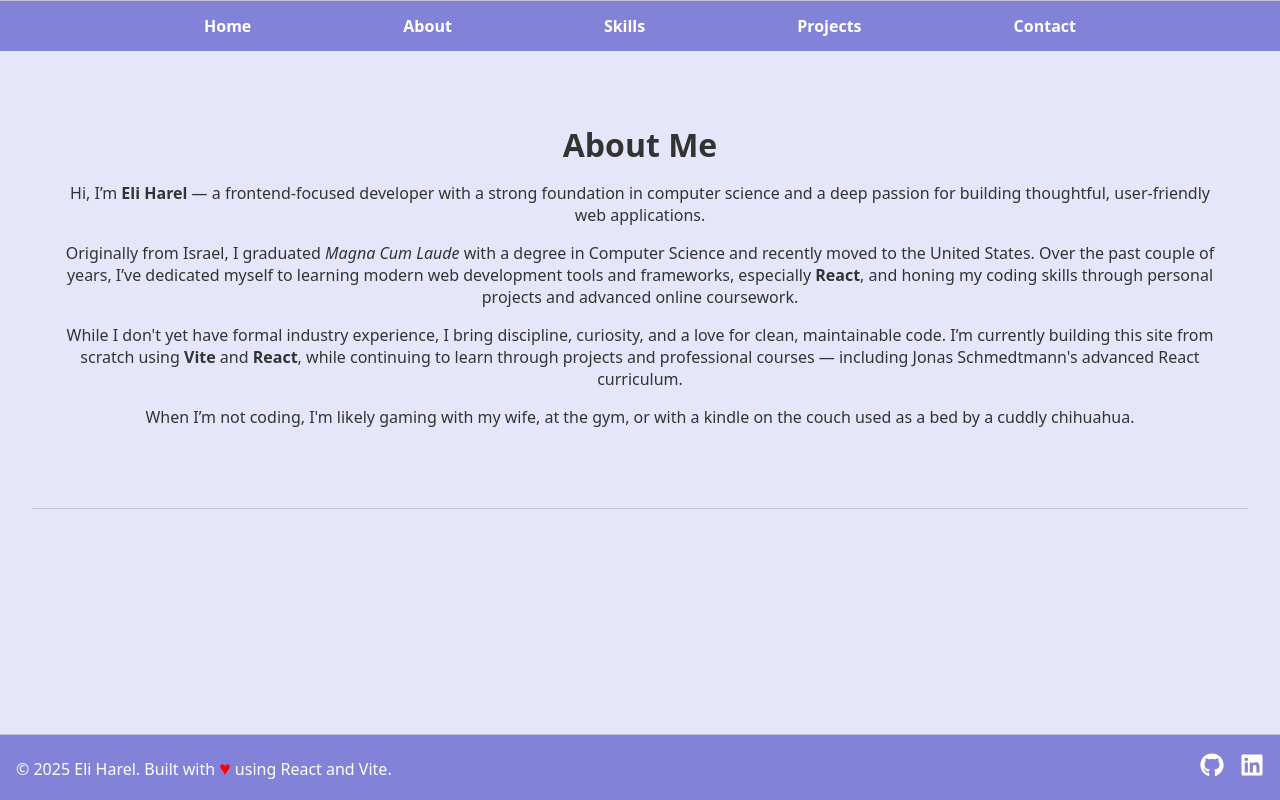
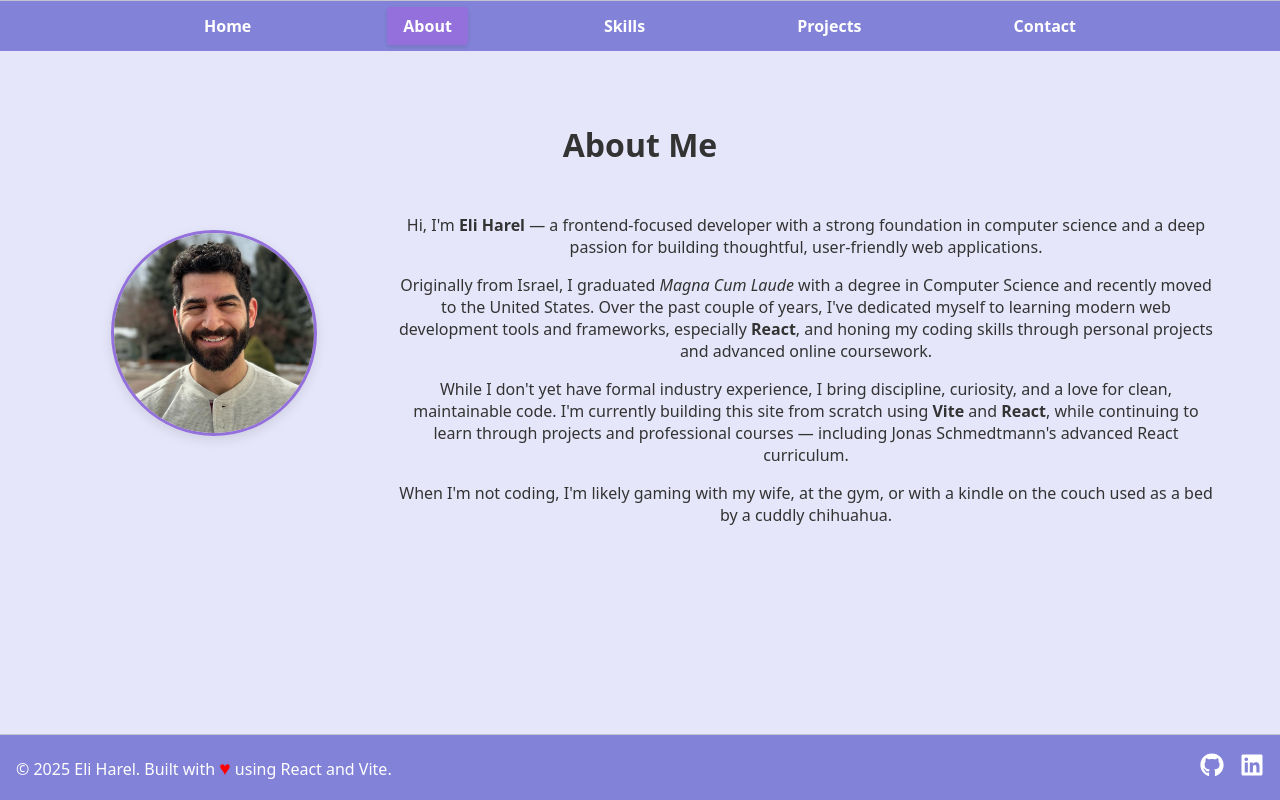
Before and after one commit to eharel/portfolio, a React (Vite) app: page /about in a window 1280 px wide. Built offline with nearby package versions, Linux system fonts and the light colour scheme.

Commit message:
Add image and NavBar styling improvements

```diff
--- a/src/App.tsx
+++ b/src/App.tsx
@@ -1,7 +1,7 @@
 import { BrowserRouter } from "react-router-dom";
 import { Routes, Route } from "react-router-dom";
 import Home from "./pages/Home/Home";
-import About from "./pages/About";
+import About from "./pages/About/About";
 import Projects from "./pages/Projects";
 import Contact from "./pages/Contact/Contact";
 import NotFound from "./pages/NotFound";
--- a/src/pages/About.tsx
+++ /dev/null
@@ -1,36 +0,0 @@
-export default function About() {
-  return (
-    <section className="section" id="about">
-      <h2 className="section-title">About Me</h2>
-
-      <p>
-        Hi, I’m <strong>Eli Harel</strong> — a frontend-focused developer with a
-        strong foundation in computer science and a deep passion for building
-        thoughtful, user-friendly web applications.
-      </p>
-
-      <p>
-        Originally from Israel, I graduated <em>Magna Cum Laude</em> with a
-        degree in Computer Science and recently moved to the United States. Over
-        the past couple of years, I’ve dedicated myself to learning modern web
-        development tools and frameworks, especially <strong>React</strong>, and
-        honing my coding skills through personal projects and advanced online
-        coursework.
-      </p>
-
-      <p>
-        While I don't yet have formal industry experience, I bring discipline,
-        curiosity, and a love for clean, maintainable code. I’m currently
-        building this site from scratch using <strong>Vite</strong> and{" "}
-        <strong>React</strong>, while continuing to learn through projects and
-        professional courses — including Jonas Schmedtmann's advanced React
-        curriculum.
-      </p>
-
-      <p>
-        When I’m not coding, I'm likely gaming with my wife, at the gym, or with
-        a kindle on the couch used as a bed by a cuddly chihuahua.
-      </p>
-    </section>
-  );
-}
--- /dev/null
+++ b/src/pages/About/About.module.css
@@ -0,0 +1,78 @@
+/* Option 1: Circular Avatar */
+.imageContainer {
+  margin: 2rem 0;
+  display: flex;
+  justify-content: center;
+}
+
+.circularImage {
+  width: 200px;
+  height: 200px;
+  border-radius: 50%;
+  object-fit: cover;
+  border: 3px solid var(--accent);
+  box-shadow: 0 4px 12px rgba(0, 0, 0, 0.1);
+  transition: transform 0.3s ease, box-shadow 0.3s ease;
+}
+
+.circularImage:hover {
+  transform: scale(1.02);
+  box-shadow: 0 6px 16px rgba(0, 0, 0, 0.15);
+}
+
+/* Option 2: Card Style */
+.cardImage {
+  width: 300px;
+  height: 400px;
+  border-radius: 12px;
+  object-fit: cover;
+  box-shadow: 0 4px 12px rgba(0, 0, 0, 0.1);
+  transition: transform 0.3s ease, box-shadow 0.3s ease;
+}
+
+.cardImage:hover {
+  transform: translateY(-4px);
+  box-shadow: 0 6px 20px rgba(0, 0, 0, 0.15);
+}
+
+/* Layout Options */
+.bioWithImage {
+  display: grid;
+  gap: 2rem;
+  align-items: start;
+  margin: 2rem 0;
+}
+
+/* For left/right image placement */
+.bioWithImageLeft {
+  composes: bioWithImage;
+  grid-template-columns: 300px 1fr;
+}
+
+.bioWithImageRight {
+  composes: bioWithImage;
+  grid-template-columns: 1fr 300px;
+}
+
+/* For centered image */
+.bioWithImageCentered {
+  composes: bioWithImage;
+  grid-template-columns: 1fr;
+  text-align: center;
+}
+
+/* Responsive adjustments */
+@media (max-width: 768px) {
+  .bioWithImageLeft,
+  .bioWithImageRight {
+    grid-template-columns: 1fr;
+    text-align: center;
+  }
+
+  .cardImage {
+    width: 100%;
+    max-width: 300px;
+    height: auto;
+    aspect-ratio: 3/4;
+  }
+}
--- /dev/null
+++ b/src/pages/About/About.tsx
@@ -0,0 +1,49 @@
+import styles from "./About.module.css";
+
+export default function About() {
+  return (
+    <section className="section" id="about">
+      <h2 className="section-title">About Me</h2>
+
+      <div className={styles.bioWithImageLeft}>
+        <div className={styles.imageContainer}>
+          <img
+            src="/images/profile.jpg"
+            alt="Eli Harel"
+            className={styles.circularImage}
+          />
+        </div>
+        <div>
+          <p>
+            Hi, I'm <strong>Eli Harel</strong> — a frontend-focused developer
+            with a strong foundation in computer science and a deep passion for
+            building thoughtful, user-friendly web applications.
+          </p>
+
+          <p>
+            Originally from Israel, I graduated <em>Magna Cum Laude</em> with a
+            degree in Computer Science and recently moved to the United States.
+            Over the past couple of years, I've dedicated myself to learning
+            modern web development tools and frameworks, especially{" "}
+            <strong>React</strong>, and honing my coding skills through personal
+            projects and advanced online coursework.
+          </p>
+
+          <p>
+            While I don't yet have formal industry experience, I bring
+            discipline, curiosity, and a love for clean, maintainable code. I'm
+            currently building this site from scratch using{" "}
+            <strong>Vite</strong> and <strong>React</strong>, while continuing
+            to learn through projects and professional courses — including Jonas
+            Schmedtmann's advanced React curriculum.
+          </p>
+
+          <p>
+            When I'm not coding, I'm likely gaming with my wife, at the gym, or
+            with a kindle on the couch used as a bed by a cuddly chihuahua.
+          </p>
+        </div>
+      </div>
+    </section>
+  );
+}
--- a/src/pages/Contact/Contact.tsx
+++ b/src/pages/Contact/Contact.tsx
@@ -1,6 +1,6 @@
 import { useState } from "react";
 import styles from "./Contact.module.css";
-import { FaGithub, FaLinkedin } from "react-icons/fa";
+import { FaGithub, FaLinkedin, FaGoodreads } from "react-icons/fa";
 
 export default function Contact() {
   const [formData, setFormData] = useState({
@@ -102,6 +102,7 @@ export default function Contact() {
               target="_blank"
               rel="noopener noreferrer"
               aria-label="GitHub Profile"
+              title="Visit my GitHub Profile"
             >
               <FaGithub size={24} />
             </a>
@@ -110,8 +111,18 @@ export default function Contact() {
               target="_blank"
               rel="noopener noreferrer"
               aria-label="LinkedIn Profile"
+              title="Connect with me on LinkedIn"
             >
               <FaLinkedin size={24} />
+            </a>
+            <a
+              href="https://www.goodreads.com/user/show/104343357-eli-harel"
+              target="_blank"
+              rel="noopener noreferrer"
+              aria-label="Goodreads Profile"
+              title="Check out my reading list on Goodreads"
+            >
+              <FaGoodreads size={24} />
             </a>
           </div>
         </div>
--- a/src/pages/Home/Home.module.css
+++ b/src/pages/Home/Home.module.css
@@ -29,3 +29,40 @@
 .buttonIcon {
   font-size: 1.1em;
 }
+
+.readingSection {
+  margin: 3rem 0;
+  padding: 2rem;
+  background-color: rgba(255, 255, 255, 0.05);
+  border-radius: 12px;
+  text-align: center;
+}
+
+.readingSection h3 {
+  color: var(--accent);
+  margin-bottom: 1rem;
+  font-size: 1.5rem;
+}
+
+.goodreadsLink {
+  display: inline-flex;
+  align-items: center;
+  gap: 0.5rem;
+  margin-top: 1rem;
+  padding: 0.5rem 1rem;
+  color: var(--accent);
+  text-decoration: none;
+  transition: all 0.3s ease;
+  border-radius: 6px;
+  font-weight: 500;
+}
+
+.goodreadsLink:hover {
+  color: var(--btn-hover);
+  transform: translateY(-2px);
+  text-decoration: none;
+}
+
+.goodreadsIcon {
+  font-size: 1.2em;
+}
--- a/src/pages/Home/Home.tsx
+++ b/src/pages/Home/Home.tsx
@@ -1,5 +1,5 @@
 import styles from "./Home.module.css";
-import { FaRegFileAlt } from "react-icons/fa";
+import { FaRegFileAlt, FaGoodreads } from "react-icons/fa";
 
 export default function Home() {
   return (
@@ -22,6 +22,25 @@ export default function Home() {
         in touch!
       </p>
 
+      <div className={styles.readingSection}>
+        <h3>Beyond Coding</h3>
+        <p>
+          When I'm not coding, you'll often find me exploring new worlds through
+          books. I'm particularly drawn to Fantasy, Science Fiction, and
+          thought-provoking non-fiction.
+        </p>
+        <a
+          href="https://www.goodreads.com/user/show/104343357-eli-harel"
+          target="_blank"
+          rel="noopener noreferrer"
+          className={styles.goodreadsLink}
+          title="Check out my reading list on Goodreads"
+        >
+          <FaGoodreads className={styles.goodreadsIcon} />
+          <span>See what I'm reading</span>
+        </a>
+      </div>
+
       <div className={styles.buttonContainer}>
         <a
           href="/Resume - Eli Harel.pdf"
--- a/src/style.css
+++ b/src/style.css
@@ -37,7 +37,7 @@ a:hover {
 /* === Sections === */
 .section {
   padding: 4rem 2rem;
-  border-bottom: 1px solid var(--border-color);
+  /* border-bottom: 1px solid var(--border-color); */
 }
 
 .section-title {
@@ -72,47 +72,64 @@ a:hover {
 .navbar {
   background-color: var(--bg-secondary);
   color: white;
-  display: flex; /* Use flexbox for layout */
-  justify-content: space-around; /* Space out the content */
-  align-items: center; /* Vertically center the content */
+  display: flex;
+  justify-content: space-around;
+  align-items: center;
   font-size: 1rem;
   border-top: 1px solid var(--border-color);
-  position: fixed; /* Fix the navbar to the top of the screen */
+  position: fixed;
   top: 0;
   left: 0;
-  width: 100%; /* Ensure it spans the full width */
-  height: 50px; /* Set a fixed height */
-  margin: 0 auto; /* Center the navbar content */
-  flex-wrap: wrap; /* Allow content to wrap if it overflows */
-  gap: 1rem; /* Add spacing between wrapped items */
+  width: 100%;
+  height: 50px;
+  margin: 0 auto;
+  flex-wrap: wrap;
+  gap: 1rem;
   bottom: 0;
   left: 0;
 }
 
 .navbar-list {
   display: flex;
-  justify-content: space-around; /* Spread items with moderate spacing */
-  align-items: center; /* Vertically align items */
+  justify-content: space-around;
+  align-items: center;
   list-style: none;
   margin: 0;
   padding: 0;
-  width: 80%; /* Adjust width to control spacing */
+  width: 80%;
 }
 
 .navbar-item {
-  margin: 0; /* Remove unnecessary margin */
+  margin: 0;
 }
 
 .navbar-link {
   color: white;
   text-decoration: none;
   font-weight: bold;
-  transition: color 0.3s ease;
+  transition: all 0.3s ease;
+  padding: 0.5rem 1rem;
+  border-radius: 4px;
+  position: relative;
+  background-color: transparent;
 }
 
 .navbar-link:hover {
-  color: #00bcd4;
+  color: white;
   text-decoration: none;
+  background-color: rgba(255, 255, 255, 0.1);
+}
+
+/* Active link styling */
+.navbar-link.active {
+  background-color: var(--accent);
+  color: white;
+  box-shadow: 0 2px 4px rgba(0, 0, 0, 0.1);
+}
+
+.navbar-link.active:hover {
+  color: white;
+  background-color: var(--btn-hover);
 }
 
 /* === Footer === */
```
Also changed, not shown: public/images/profile.jpg (added).
